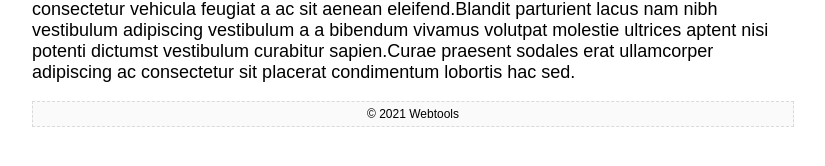
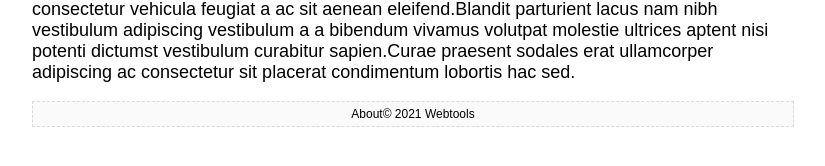
Before and after one commit to ham-zah/33870015, a Jekyll site: the page built from about.html, in a window 1280 px wide. Shown: the part 314-480 px from the top of the page, without its empty margins (227-1052 px from the left). Built offline with Jekyll 4.4.1, drawn with Linux system fonts in a browser that asks for light colours; some web fonts are replaced.

Commit message:
Update default.html

```diff
--- a/_layouts/default.html
+++ b/_layouts/default.html
@@ -33,6 +33,9 @@ layout: compress
 {{ content }}
 
     <footer class="footer">
+<div class="footpage">
+  <a href="#">About</a>
+</div>
         <span>&#169; 2021 <a href="https://webtools.my.id">Webtools</a></span>
     </footer>
 </div>
```
